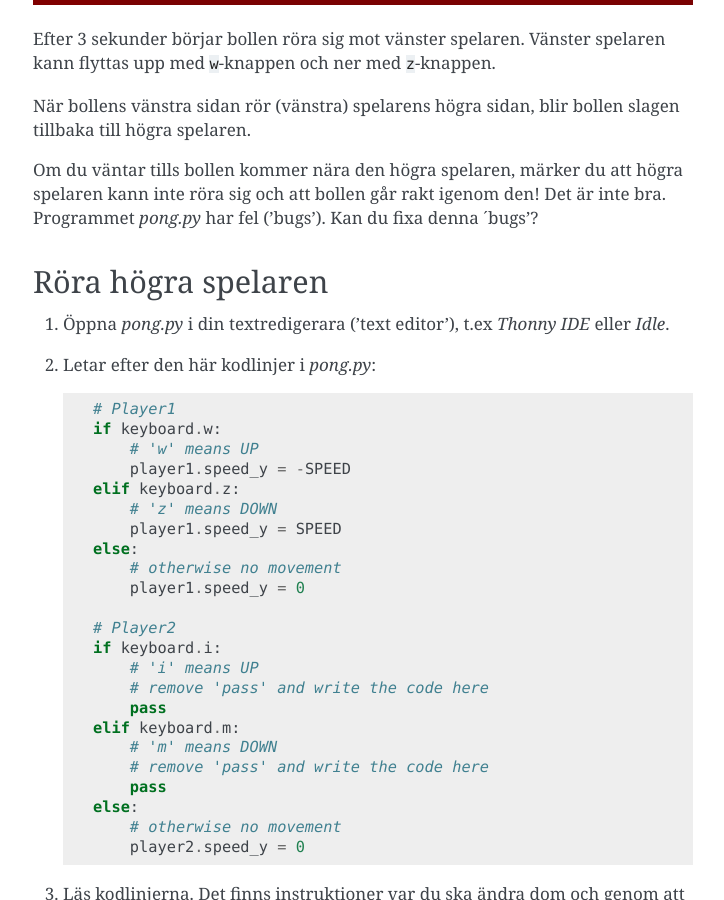
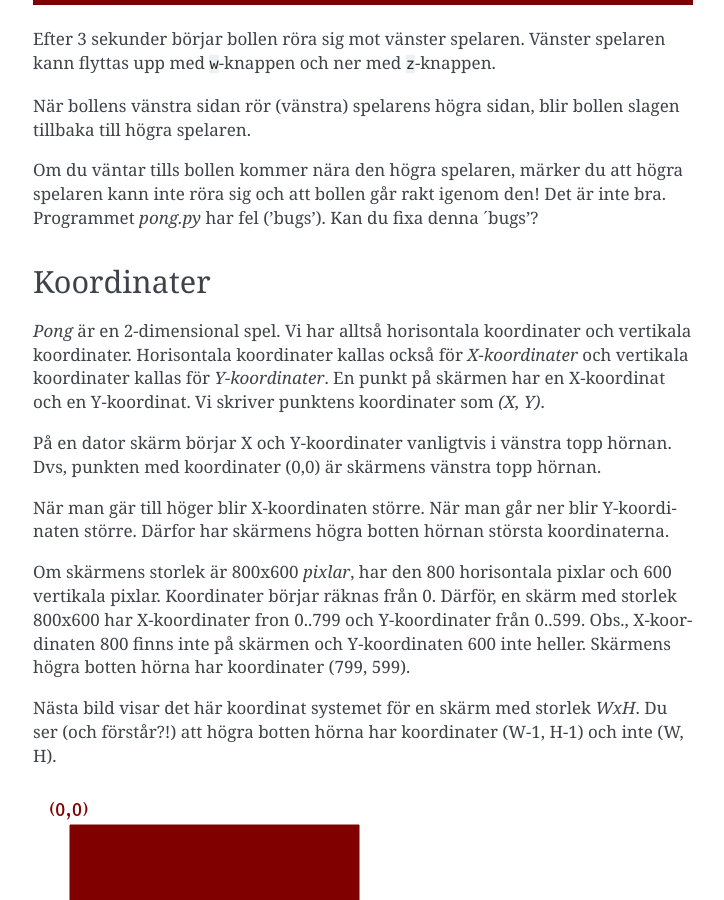
Before and after one commit to vbos70/KodKlubben, a Sphinx documentation site: the page built from docs/pong.rst, in a window 1280 px wide and 900 px high, scrolled down 774 px. Shown: the whole window, without its empty margins (387-1111 px from the left). Built offline with Sphinx 7.4.7, drawn with Linux system fonts in a browser that asks for light colours.

Commit message:
Text added about coordinates in 2D.

```diff
--- a/docs/pong.rst
+++ b/docs/pong.rst
@@ -29,6 +29,37 @@ Om du väntar tills bollen kommer nära den högra spelaren, märker du
 att högra spelaren kann inte röra sig och att bollen går rakt igenom
 den! Det är inte bra. Programmet *pong.py* har fel ('bugs').  Kan du
 fixa denna ´bugs'?
+
+Koordinater
+-----------
+
+*Pong* är en 2-dimensional spel. Vi har alltså horisontala koordinater
+och vertikala koordinater. Horisontala koordinater kallas också för
+*X-koordinater* och vertikala koordinater kallas för
+*Y-koordinater*. En punkt på skärmen har en X-koordinat och en
+Y-koordinat. Vi skriver punktens koordinater som *(X, Y)*.
+
+På en dator skärm börjar X och Y-koordinater vanligtvis i vänstra topp
+hörnan. Dvs, punkten med koordinater (0,0) är skärmens vänstra topp
+hörnan.
+
+När man gär till höger blir X-koordinaten större. När man går ner blir
+Y-koordinaten större. Därfor har skärmens högra botten hörnan
+största koordinaterna.
+
+Om skärmens storlek är 800x600 *pixlar*, har den 800 horisontala
+pixlar och 600 vertikala pixlar. Koordinater börjar räknas
+från 0. Därför, en skärm med storlek 800x600 har X-koordinater fron
+0..799 och Y-koordinater från 0..599. Obs., X-koordinaten 800 finns
+inte på skärmen och Y-koordinaten 600 inte heller. Skärmens högra
+botten hörna har koordinater (799, 599).
+
+Nästa bild visar det här koordinat systemet för en skärm med storlek
+*WxH*. Du ser (och förstår?!) att högra botten hörna har koordinater
+(W-1, H-1) och inte (W, H).
+
+.. image:: images/pong_coords.png
+
 
 Röra högra spelaren
 -------------------
```
